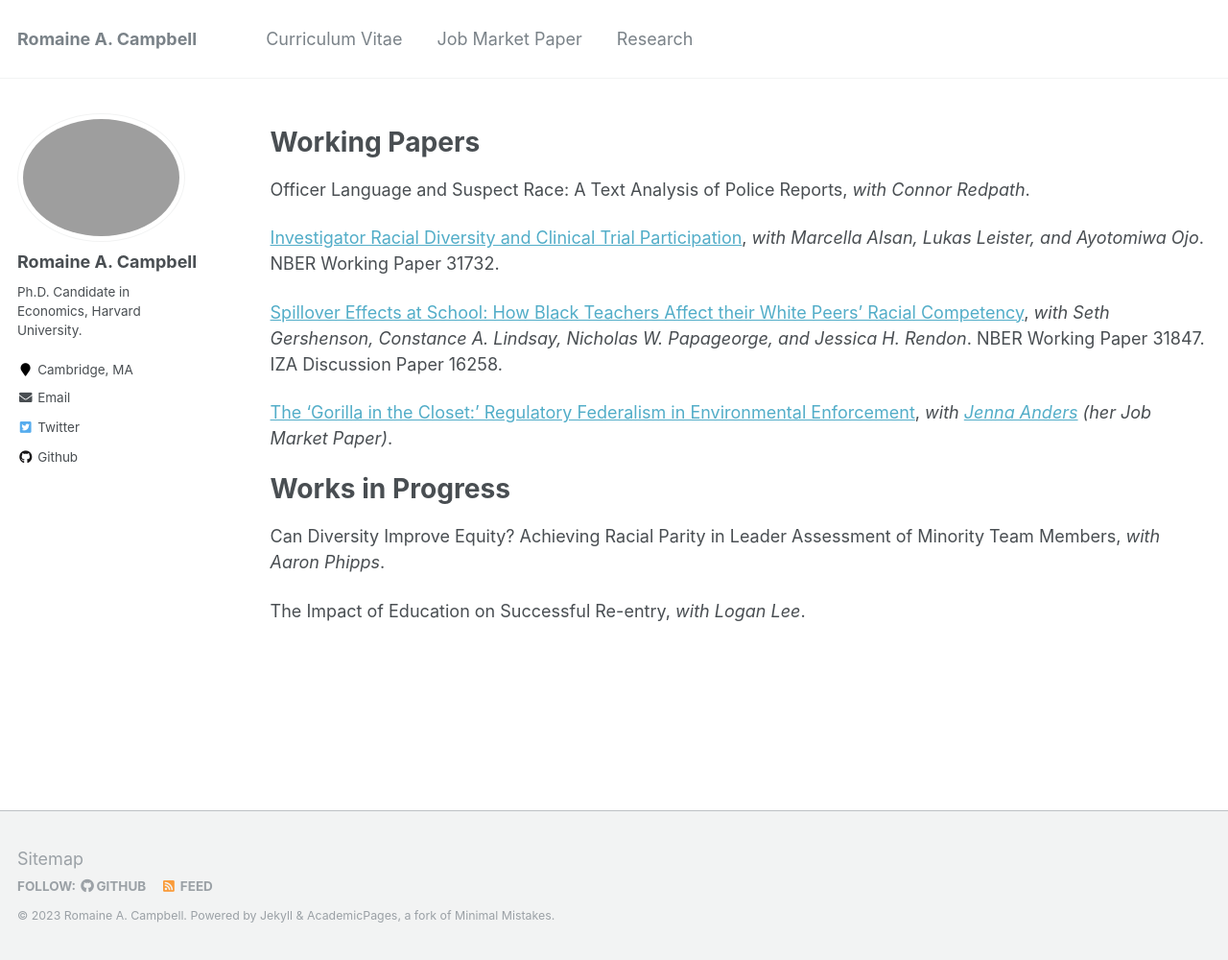
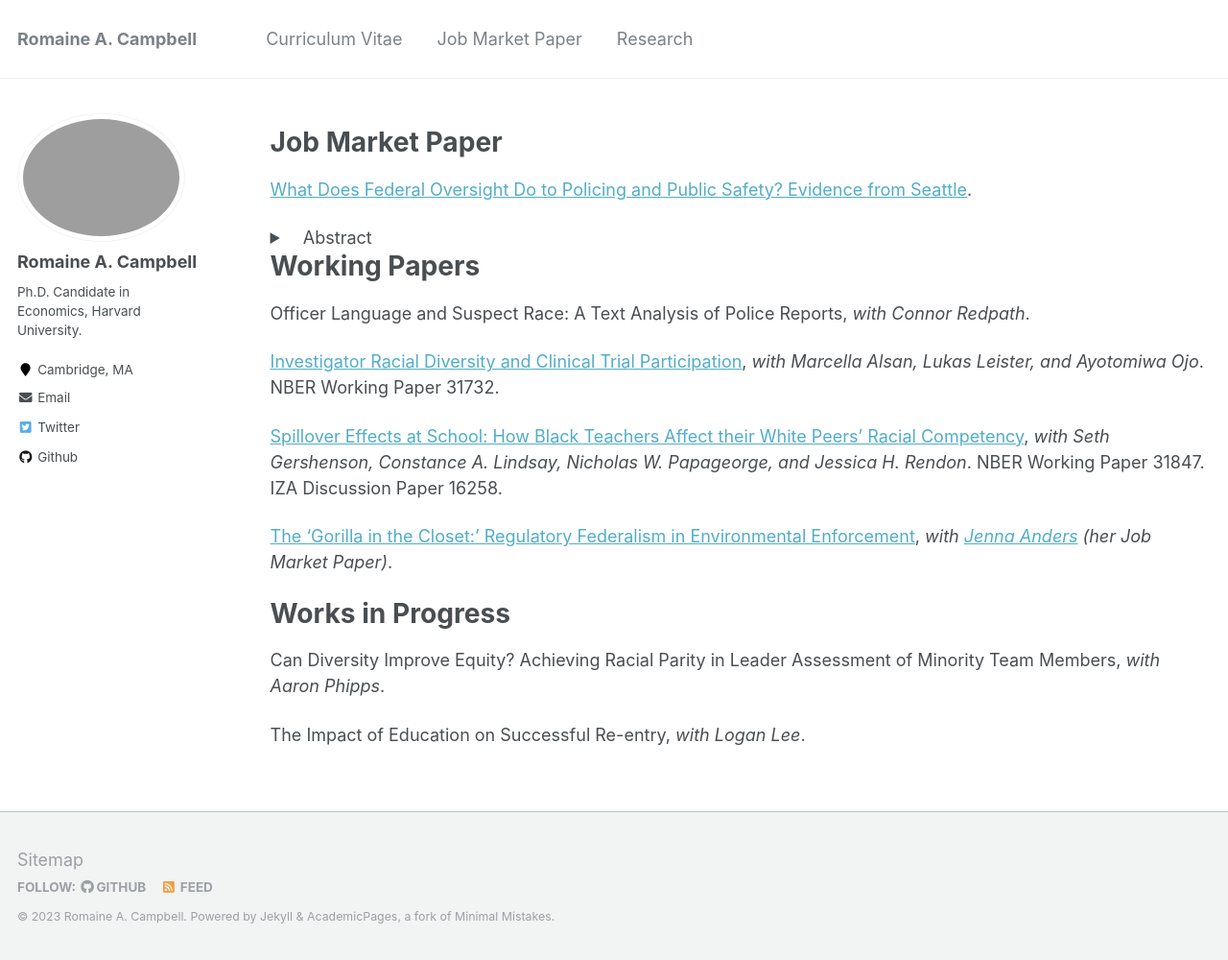
Before and after one commit to romainecampbell/romainecampbell.github.io, a Jekyll site: the page built from _pages/research.md, in a window 1280 px wide and 1000 px high. Shown: the whole window at 96% size. Built offline with Jekyll 4.4.1, drawn with Linux system fonts in a browser that asks for light colours.

Commit message:
Update research.md
add jmp

```diff
--- a/_pages/research.md
+++ b/_pages/research.md
@@ -4,6 +4,16 @@ title: ""
 permalink: /research/
 author_profile: true
 ---
+
+Job Market Paper
+======
+
+[What Does Federal Oversight Do to Policing and Public Safety? Evidence from Seattle](https://romainecampbell.github.io/files/Campbell_federal_oversight.pdf).
+ <details>
+ <summary>&nbsp;&nbsp;&nbsp;Abstract</summary>
+Policing reform advocates have proposed increased oversight to improve quality and reduce officer misconduct. Opponents, however, fear that greater scrutiny of officers will increase crime and harm public safety. I examine a 2011 federal investigation into the Seattle Police Department, focusing on policing responses and the impact on serious crime. In response to heightened scrutiny from the investigation, officers significantly reduced stops, particularly traffic and suspicious activity stops. Stop reductions were larger in minority neighborhoods and among officers with higher pre-period arrest rates. After the investigation, stops rebounded but remained below pre-period levels in minority neighborhoods. Comparing neighborhoods that experienced larger versus smaller stop reductions, I find no detectable differences in serious crime, though the estimates are imprecise. I also find no significant differences in serious crime rates when comparing Seattle to jurisdictions without a federal investigation. These estimates can rule out large, but not modest, crime increases. My results suggest that increased oversight can reduce costly policing, particularly in minority neighborhoods, without significantly increasing serious crime.
+</details>
+
 
 Working Papers
 ======
```
